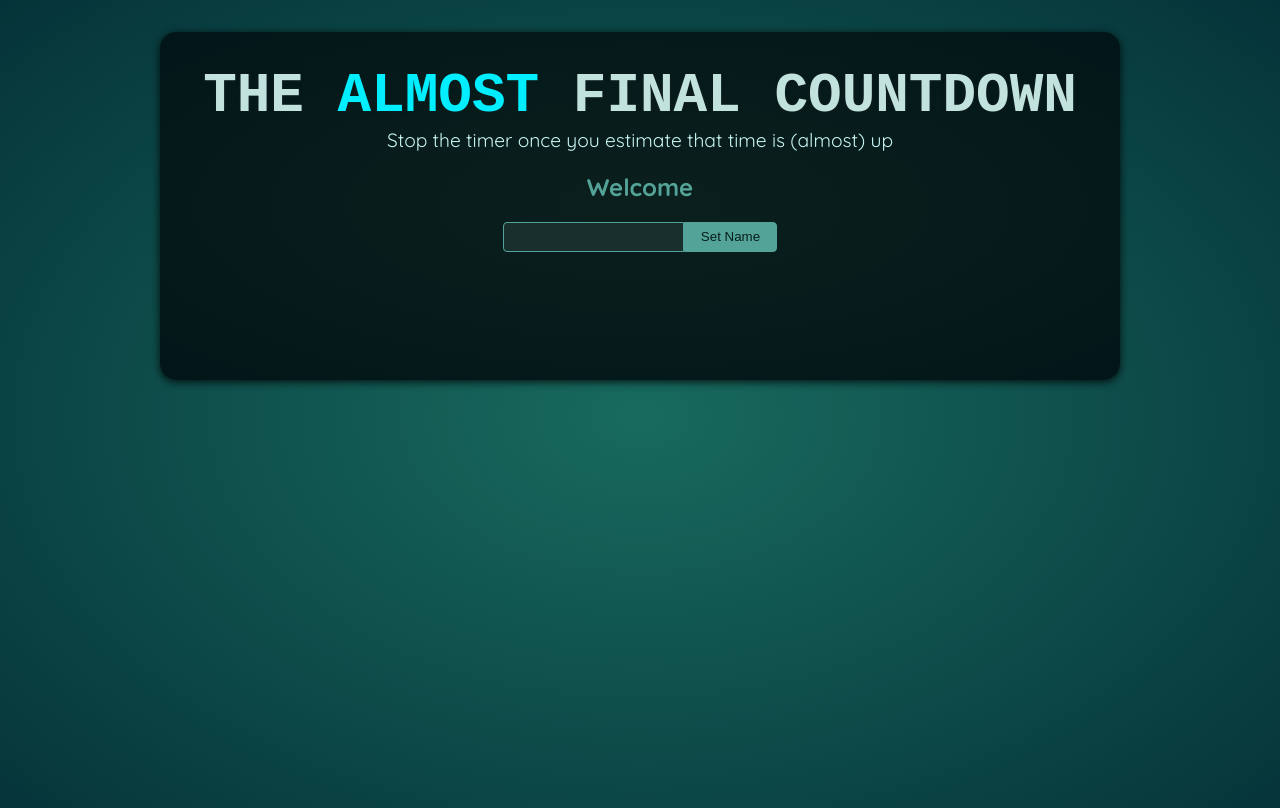
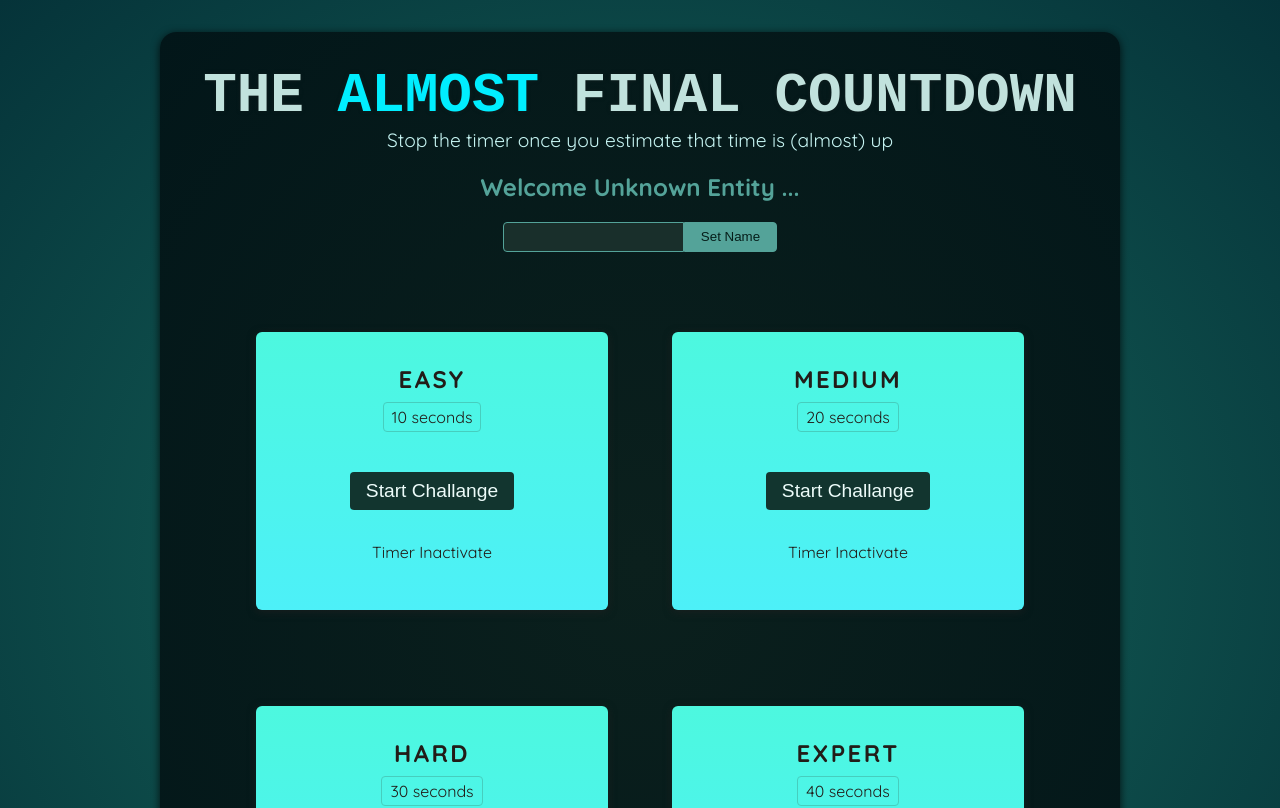
Before and after one commit to rezamf17/udemy-refs-and-portals, a React (Vite) app: page / in a window 1280 px wide. Shown: the top 808 px of the page. Built offline with nearby package versions, Linux system fonts and the light colour scheme; a web font is replaced by a local one.

Commit message:
building set timer

```diff
--- a/src/App.jsx
+++ b/src/App.jsx
@@ -1,10 +1,16 @@
 import Player from './components/Player.jsx';
+import TimerChallenge from './components/TimerChallenge.jsx';
 
 function App() {
   return (
     <>
       <Player />
-      <div id="challenges"></div>
+      <div id="challenges">
+        <TimerChallenge title="Easy" targetTime={10} />
+        <TimerChallenge title="Medium" targetTime={20} />
+        <TimerChallenge title="Hard" targetTime={30} />
+        <TimerChallenge title="Expert" targetTime={40} />
+      </div>
     </>
   );
 }
--- a/src/components/Player.jsx
+++ b/src/components/Player.jsx
@@ -3,7 +3,7 @@ import { useState, useRef } from "react";
 export default function Player() {
   const player = useRef()
 
-  const [playerName, setPlayerName] = useState("");
+  const [playerName, setPlayerName] = useState(null);
   // const [submitted, setSubmitted] = useState(false);
 
   // const handlePlayerName = (e) => {
@@ -13,6 +13,7 @@ export default function Player() {
 
   const handleClick = () => {
     setPlayerName(player.current.value);
+    player.current.value = "";
   }
 
   return (
--- /dev/null
+++ b/src/components/TimerChallenge.jsx
@@ -0,0 +1,30 @@
+import { useState } from 'react'
+
+export default function TimerChallange({title, targetTime}){
+		const [timerStarted, setTimerStarted] = useState(false)
+    const [timerExpired, setTimerExpired] = useState(false)
+
+    const handleStart = () => {
+        setTimeout(() => {
+            setTimerExpired(true)
+        }, targetTime * 1000)
+				setTimerStarted(true)
+    }
+    return (
+        <section className="challenge">
+            <h2>{title}</h2>
+            {timerExpired && <p>Time is up!</p>}
+            <p className="challenge-time">
+                {targetTime} second{targetTime > 1? "s" : ""}
+            </p>
+            <p>
+                <button onClick={handleStart}>
+                    {timerStarted ? 'Stop' : 'Start'} Challange
+                </button>
+            </p>
+            <p className={timerStarted ? 'active' : undefined}>
+							{timerStarted ? 'Time is running...' : 'Timer Inactivate'}
+						</p>
+        </section>
+    )
+}
```
